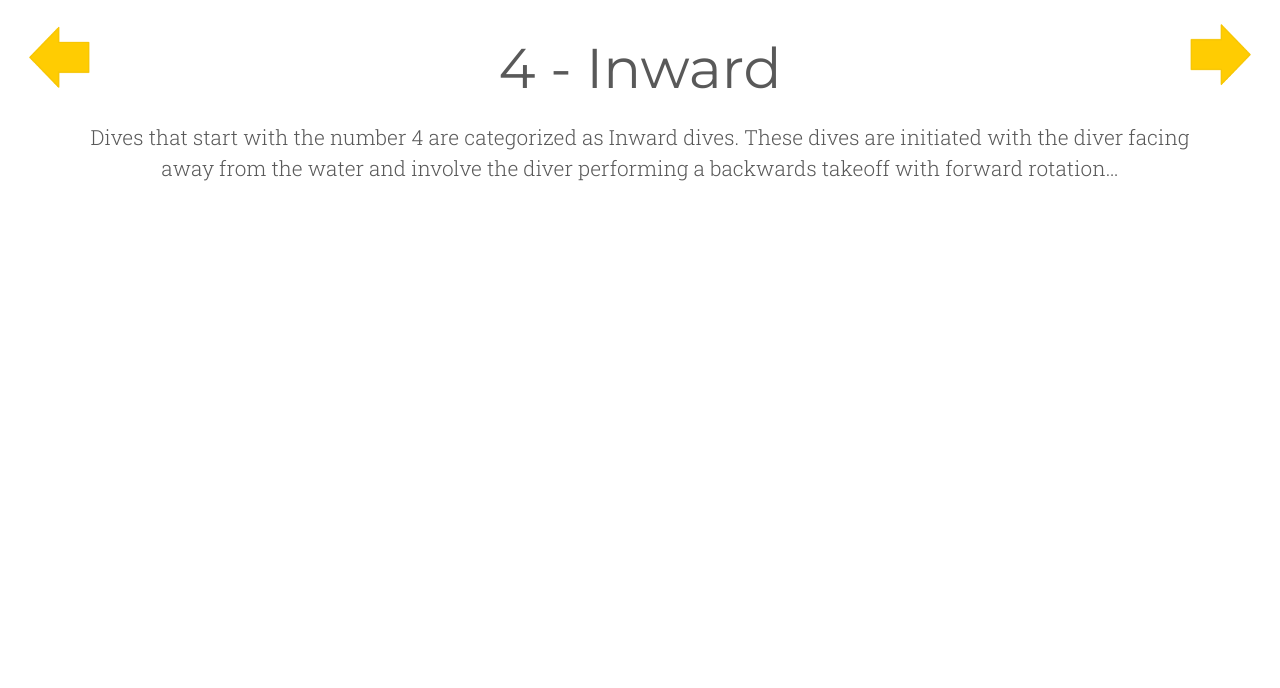
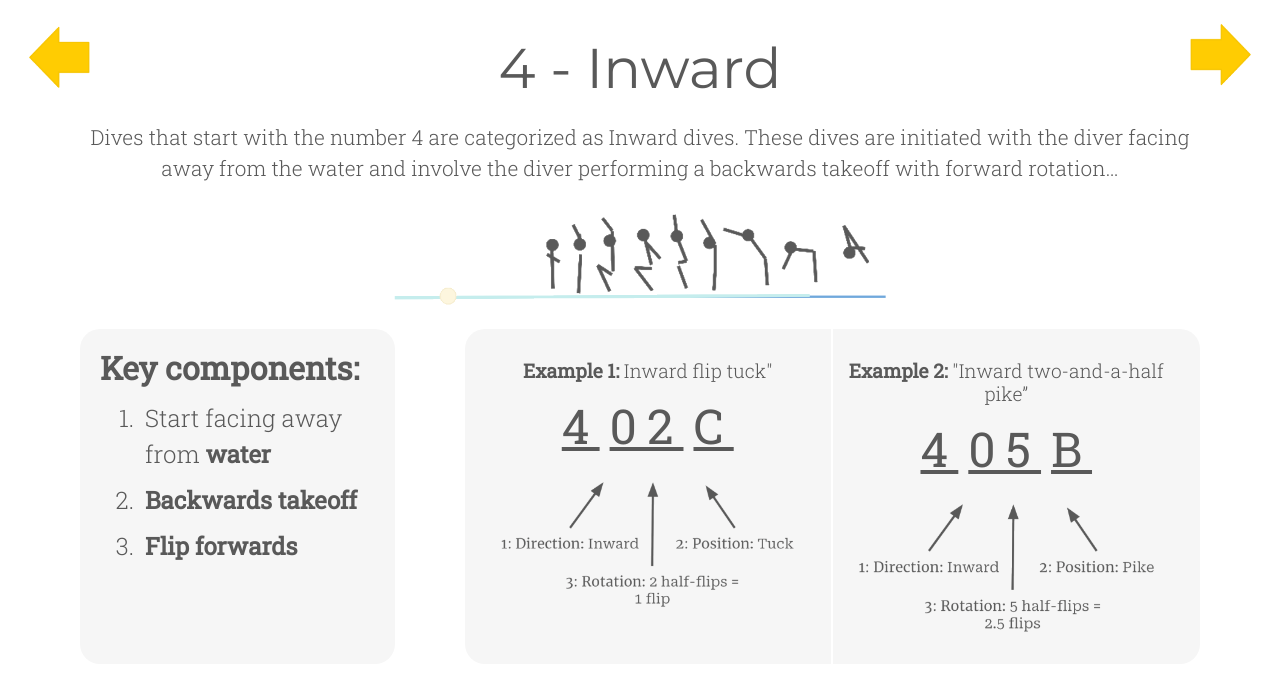
Before and after one commit to alicediakova/DivingDecoded, a Flask app: page /inward in a window 1280 px wide. Shown: the part 54-742 px from the top of the page. Run offline with Flask 3, Linux system fonts and the light colour scheme; some libraries are stand-ins or nearby versions.

Commit message:
Updated reverse and inward pages, now all nonquiz pages have correct appearance

```diff
--- a/templates/inward.html
+++ b/templates/inward.html
@@ -20,4 +20,39 @@
         <p class="page-paragraph">Dives that start with the number 4 are categorized as Inward dives. These dives are initiated with the diver facing away from the water and involve the diver performing a backwards takeoff with forward rotation…
         </p>
     </div>
+    <div class="container">
+        <div class="row">
+            <div class="col-12 full-width-column">
+                <img src="static/images/inward1.png" alt="Inward Diagram" class="img-fluid inward">
+            </div>
+        </div>
+        <div class="row">
+            <div class="col-1">
+            </div>
+            <div class="col-3 one-third-column">
+                <h1>Key components:</h1>
+                <ol>
+                    <li>Start facing away from <span class="bold yellowhover" onmouseover="changeImage('inward', 'inward2')" onmouseout="changeImage('inward', 'inward1')">water</span></li>
+                    <li><span class="bold yellowhover" onmouseover="changeImage('inward', 'inward3')" onmouseout="changeImage('inward', 'inward1')">Backwards takeoff</span></li>
+                    <li><span class="bold yellowhover" onmouseover="changeImage('inward', 'inward4')" onmouseout="changeImage('inward', 'inward1')">Flip forwards</span></li>
+                </ol>
+            </div>
+            <div class="col-1">
+            </div>
+            <div class="col-7">
+                <div class="row">
+                    <div class="col-6 two-thirds-column left">
+                        <h1><span class="bold">Example 1:</span> Inward flip tuck"</h1>
+                        <p class = "yellowhover"><span class="underline">4</span><span class="underline">02</span><span class="underline">C</span></p>
+                        <img src="static/images/402c_desc.png" alt="402C Description" class="img-fluid fixed-size">
+                    </div>
+                    <div class="col-6 two-thirds-column right">
+                        <h1><span class="bold">Example 2:</span> "Inward two-and-a-half pike”</h1>
+                        <p class = "yellowhover"><span class="underline">4</span><span class="underline">05</span><span class="underline">B</span></p>
+                        <img src="static/images/405b_desc.png" alt="405B Description" class="img-fluid fixed-size">
+                    </div>
+                </div>
+            </div>
+        </div>
+    </div>
 {% endblock %}
```
Also changed, not shown: page_visits.json (+11 -8 lines), templates/reverse.html (+35 -0 lines), static/images/303a_desc.png (added), static/images/304c_desc.png (added), static/images/402c_desc.png (added), static/images/405b_desc.png (added).
